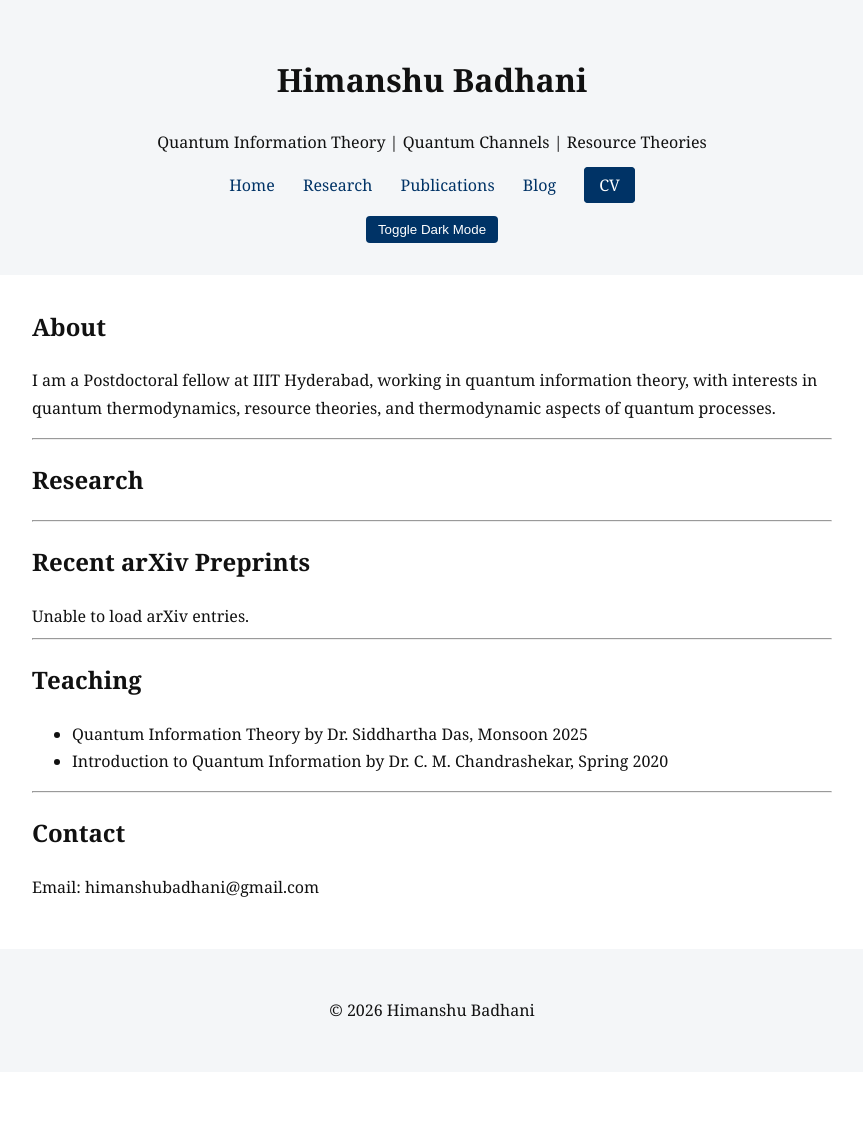
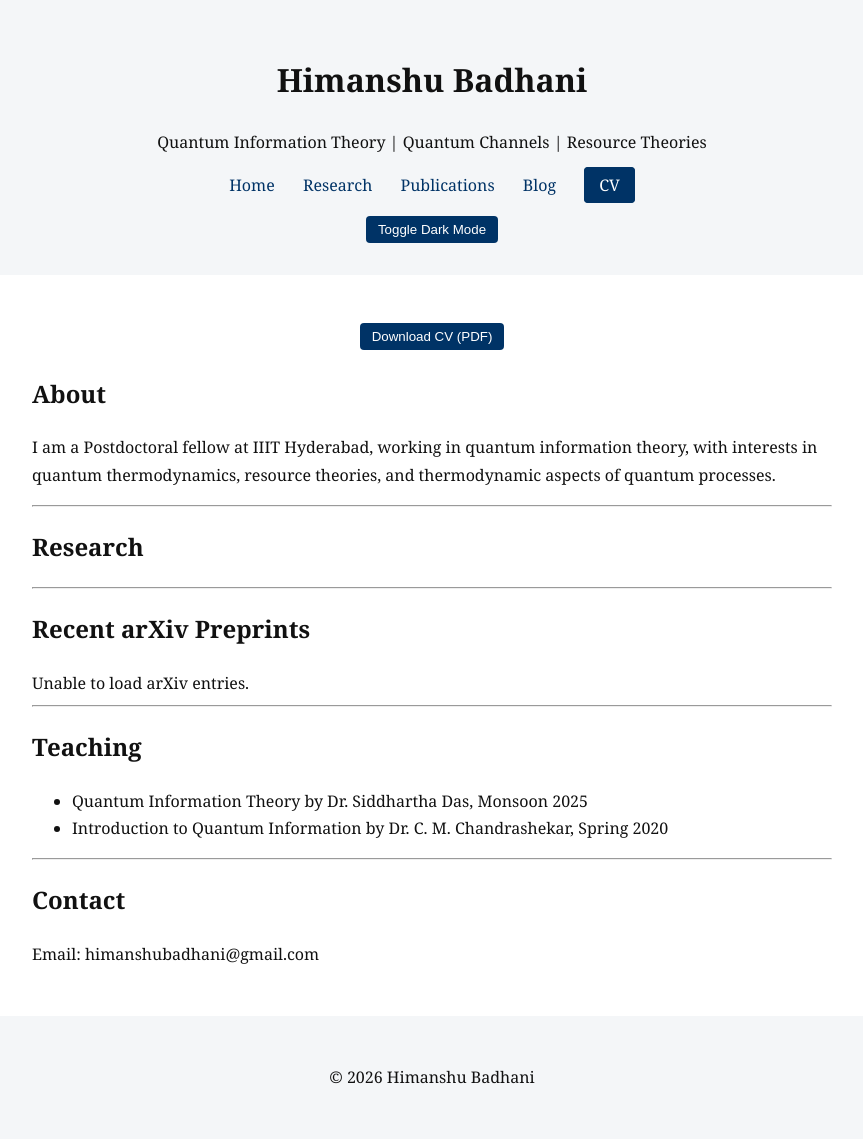
Before and after one commit to himanshubadhani/himanshubadhani.github.io, a Jekyll site: the page built from index.md, in a window 1280 px wide. Shown: the whole page, without its empty margins (208-1071 px from the left). Built offline with Jekyll 4.4.1, drawn with Linux system fonts in a browser that asks for light colours; before the commit the page ends 1072 px from its top, so only the background shows below that.

Commit message:
Update index.md

```diff
--- a/index.md
+++ b/index.md
@@ -2,6 +2,11 @@
 layout: default
 title: About
 ---
+<div style="text-align: center; margin: 1.5rem 0;">
+<a href="{{ '/assets/cv/CV.pdf' | relative_url }}" download>
+<button>Download CV (PDF)</button>
+</a>
+</div>
 
 ## About
 
```
